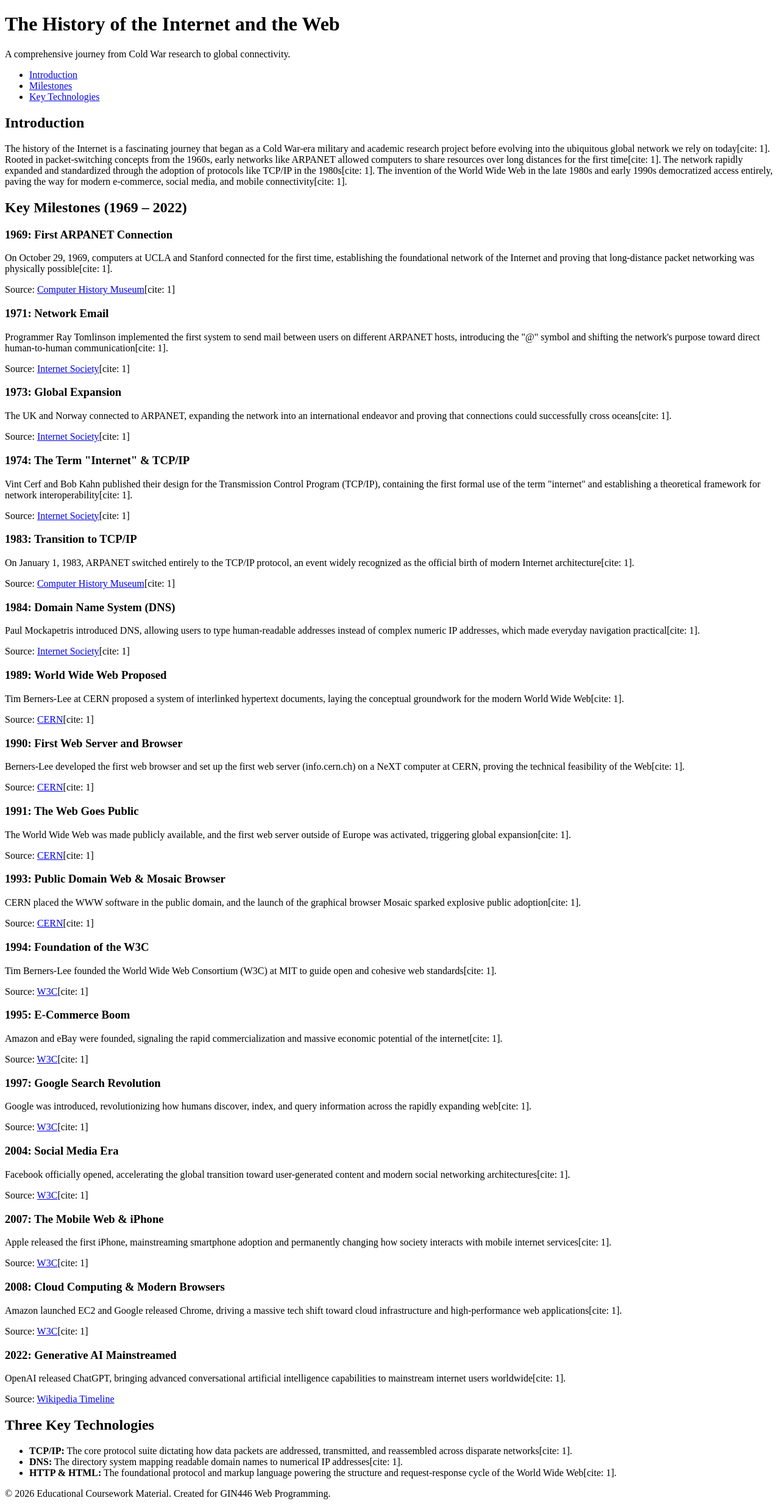
After one commit to Charbel-Chkeir/web-programming-site, a Flask app: page /internet-history in a window 1280 px wide. The commit adds this page. Shown: the whole page at 61% size. Run offline with Flask 3, Linux system fonts and the light colour scheme.

Commit message:
Part 2: hand-written history pages

```diff
--- a/app.py
+++ b/app.py
@@ -1,8 +1,6 @@
 """
-Web Programming — starter Flask application (Week 1).
-
-A minimal server that renders the portfolio home page. Over the semester you
-will add routes here; for now it serves a single page from the templates folder.
+Web Programming — Flask application.
+Serves the portfolio home page and the Week 2 history pages.
 """
 
 from flask import Flask, render_template
@@ -13,14 +11,23 @@ app = Flask(__name__)
 @app.route("/")
 def home():
     """Serve the portfolio home page."""
-    # The list of weekly work grows as the semester goes on.
     weekly_work = [
-        # {"week": 1, "title": "Live site launched", "url": "/"},
+        {"week": 1, "title": "Live site launched", "url": "/"},
+        {"week": 2, "title": "History of the Internet", "url": "/internet-history"},
+        {"week": 2, "title": "History of the Web", "url": "/web-history"},
     ]
     return render_template("index.html", weekly_work=weekly_work)
 
 
+@app.route("/internet-history")
+def internet_history():
+    return render_template("internet-history.html")
+
+
+@app.route("/web-history")
+def web_history():
+    return render_template("web-history.html")
+
+
 if __name__ == "__main__":
-    # For local development only. In production, Render runs the app with
-    # gunicorn (see the Procfile), not this block.
     app.run(debug=True)
--- a/templates/index.html
+++ b/templates/index.html
@@ -27,6 +27,7 @@
 
     <footer>
         <p>Web Programming — built with Flask and deployed on Render.</p>
+        <p>This website is created for educational purposes only, as part of the GIN446 - Web Programming course,School of Engineering, USEK. (Fall 2026-2027)</p>
     </footer>
 </body>
 </html>
--- /dev/null
+++ b/templates/internet-history.html
@@ -0,0 +1,150 @@
+<!DOCTYPE html>
+<html lang="en">
+<head>
+    <meta charset="UTF-8">
+    <meta name="viewport" content="width=device-width, initial-scale=1.0">
+    <title>History of the Internet - Timeline</title>
+</head>
+<body>
+
+    <header>
+        <h1>The History of the Internet and the Web</h1>
+        <p>A comprehensive journey from Cold War research to global connectivity.</p>
+    </header>
+
+    <nav>
+        <ul>
+            <li><a href="#intro">Introduction</a></li>
+            <li><a href="#timeline">Milestones</a></li>
+            <li><a href="#technologies">Key Technologies</a></li>
+        </ul>
+    </nav>
+
+    <main>
+        <section id="intro">
+            <h2>Introduction</h2>
+            <p>The history of the Internet is a fascinating journey that began as a Cold War-era military and academic research project before evolving into the ubiquitous global network we rely on today[cite: 1]. Rooted in packet-switching concepts from the 1960s, early networks like ARPANET allowed computers to share resources over long distances for the first time[cite: 1]. The network rapidly expanded and standardized through the adoption of protocols like TCP/IP in the 1980s[cite: 1]. The invention of the World Wide Web in the late 1980s and early 1990s democratized access entirely, paving the way for modern e-commerce, social media, and mobile connectivity[cite: 1].</p>
+        </section>
+
+        <section id="timeline">
+            <h2>Key Milestones (1969 – 2022)</h2>
+
+            <article>
+                <h3>1969: First ARPANET Connection</h3>
+                <p>On October 29, 1969, computers at UCLA and Stanford connected for the first time, establishing the foundational network of the Internet and proving that long-distance packet networking was physically possible[cite: 1].</p>
+                <p>Source: <a href="https://www.computerhistory.org/internethistory/" target="_blank">Computer History Museum</a>[cite: 1]</p>
+            </article>
+
+            <article>
+                <h3>1971: Network Email</h3>
+                <p>Programmer Ray Tomlinson implemented the first system to send mail between users on different ARPANET hosts, introducing the "@" symbol and shifting the network's purpose toward direct human-to-human communication[cite: 1].</p>
+                <p>Source: <a href="https://www.internetsociety.org/internet/history-internet/short-history-of-the-internet/" target="_blank">Internet Society</a>[cite: 1]</p>
+            </article>
+
+            <article>
+                <h3>1973: Global Expansion</h3>
+                <p>The UK and Norway connected to ARPANET, expanding the network into an international endeavor and proving that connections could successfully cross oceans[cite: 1].</p>
+                <p>Source: <a href="https://www.internetsociety.org/internet/history-internet/short-history-of-the-internet/" target="_blank">Internet Society</a>[cite: 1]</p>
+            </article>
+
+            <article>
+                <h3>1974: The Term "Internet" & TCP/IP</h3>
+                <p>Vint Cerf and Bob Kahn published their design for the Transmission Control Program (TCP/IP), containing the first formal use of the term "internet" and establishing a theoretical framework for network interoperability[cite: 1].</p>
+                <p>Source: <a href="https://www.internetsociety.org/internet/history-internet/short-history-of-the-internet/" target="_blank">Internet Society</a>[cite: 1]</p>
+            </article>
+
+            <article>
+                <h3>1983: Transition to TCP/IP</h3>
+                <p>On January 1, 1983, ARPANET switched entirely to the TCP/IP protocol, an event widely recognized as the official birth of modern Internet architecture[cite: 1].</p>
+                <p>Source: <a href="https://www.computerhistory.org/internethistory/" target="_blank">Computer History Museum</a>[cite: 1]</p>
+            </article>
+
+            <article>
+                <h3>1984: Domain Name System (DNS)</h3>
+                <p>Paul Mockapetris introduced DNS, allowing users to type human-readable addresses instead of complex numeric IP addresses, which made everyday navigation practical[cite: 1].</p>
+                <p>Source: <a href="https://www.internetsociety.org/internet/history-internet/short-history-of-the-internet/" target="_blank">Internet Society</a>[cite: 1]</p>
+            </article>
+
+            <article>
+                <h3>1989: World Wide Web Proposed</h3>
+                <p>Tim Berners-Lee at CERN proposed a system of interlinked hypertext documents, laying the conceptual groundwork for the modern World Wide Web[cite: 1].</p>
+                <p>Source: <a href="https://home.cern/science/computing/the-birth-of-the-web/" target="_blank">CERN</a>[cite: 1]</p>
+            </article>
+
+            <article>
+                <h3>1990: First Web Server and Browser</h3>
+                <p>Berners-Lee developed the first web browser and set up the first web server (info.cern.ch) on a NeXT computer at CERN, proving the technical feasibility of the Web[cite: 1].</p>
+                <p>Source: <a href="https://home.cern/science/computing/the-birth-of-the-web/" target="_blank">CERN</a>[cite: 1]</p>
+            </article>
+
+            <article>
+                <h3>1991: The Web Goes Public</h3>
+                <p>The World Wide Web was made publicly available, and the first web server outside of Europe was activated, triggering global expansion[cite: 1].</p>
+                <p>Source: <a href="https://home.cern/science/computing/the-birth-of-the-web/short-history-web/" target="_blank">CERN</a>[cite: 1]</p>
+            </article>
+
+            <article>
+                <h3>1993: Public Domain Web & Mosaic Browser</h3>
+                <p>CERN placed the WWW software in the public domain, and the launch of the graphical browser Mosaic sparked explosive public adoption[cite: 1].</p>
+                <p>Source: <a href="https://home.cern/science/computing/the-birth-of-the-web/" target="_blank">CERN</a>[cite: 1]</p>
+            </article>
+
+            <article>
+                <h3>1994: Foundation of the W3C</h3>
+                <p>Tim Berners-Lee founded the World Wide Web Consortium (W3C) at MIT to guide open and cohesive web standards[cite: 1].</p>
+                <p>Source: <a href="https://www.w3.org/html/wg/wiki/History" target="_blank">W3C</a>[cite: 1]</p>
+            </article>
+
+            <article>
+                <h3>1995: E-Commerce Boom</h3>
+                <p>Amazon and eBay were founded, signaling the rapid commercialization and massive economic potential of the internet[cite: 1].</p>
+                <p>Source: <a href="https://www.w3.org/html/wg/wiki/History" target="_blank">W3C</a>[cite: 1]</p>
+            </article>
+
+            <article>
+                <h3>1997: Google Search Revolution</h3>
+                <p>Google was introduced, revolutionizing how humans discover, index, and query information across the rapidly expanding web[cite: 1].</p>
+                <p>Source: <a href="https://www.w3.org/html/wg/wiki/History" target="_blank">W3C</a>[cite: 1]</p>
+            </article>
+
+            <article>
+                <h3>2004: Social Media Era</h3>
+                <p>Facebook officially opened, accelerating the global transition toward user-generated content and modern social networking architectures[cite: 1].</p>
+                <p>Source: <a href="https://www.w3.org/html/wg/wiki/History" target="_blank">W3C</a>[cite: 1]</p>
+            </article>
+
+            <article>
+                <h3>2007: The Mobile Web & iPhone</h3>
+                <p>Apple released the first iPhone, mainstreaming smartphone adoption and permanently changing how society interacts with mobile internet services[cite: 1].</p>
+                <p>Source: <a href="https://www.w3.org/html/wg/wiki/History" target="_blank">W3C</a>[cite: 1]</p>
+            </article>
+
+            <article>
+                <h3>2008: Cloud Computing & Modern Browsers</h3>
+                <p>Amazon launched EC2 and Google released Chrome, driving a massive tech shift toward cloud infrastructure and high-performance web applications[cite: 1].</p>
+                <p>Source: <a href="https://www.w3.org/html/wg/wiki/History" target="_blank">W3C</a>[cite: 1]</p>
+            </article>
+
+            <article>
+                <h3>2022: Generative AI Mainstreamed</h3>
+                <p>OpenAI released ChatGPT, bringing advanced conversational artificial intelligence capabilities to mainstream internet users worldwide[cite: 1].</p>
+                <p>Source: <a href="https://en.wikipedia.org/wiki/Timeline_of_the_history_of_the_Internet" target="_blank">Wikipedia Timeline</a></p>
+            </article>
+        </section>
+
+        <section id="technologies">
+            <h2>Three Key Technologies</h2>
+            <ul>
+                <li><strong>TCP/IP:</strong> The core protocol suite dictating how data packets are addressed, transmitted, and reassembled across disparate networks[cite: 1].</li>
+                <li><strong>DNS:</strong> The directory system mapping readable domain names to numerical IP addresses[cite: 1].</li>
+                <li><strong>HTTP & HTML:</strong> The foundational protocol and markup language powering the structure and request-response cycle of the World Wide Web[cite: 1].</li>
+            </ul>
+        </section>
+    </main>
+
+    <footer>
+        <p>&copy; 2026 Educational Coursework Material. Created for GIN446 Web Programming.</p>
+    </footer>
+
+</body>
+</html>
```
Also changed, not shown: templates/web-history.html (added, +126 -0 lines).
